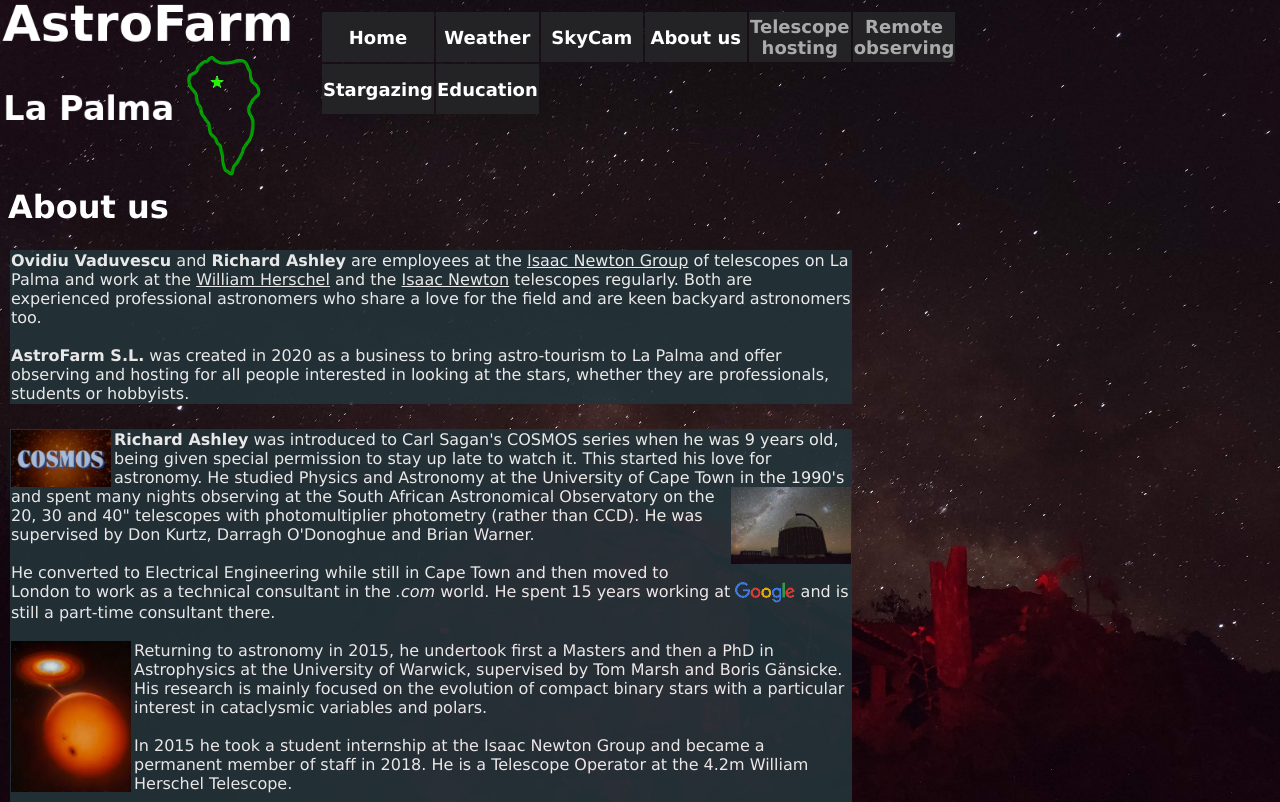
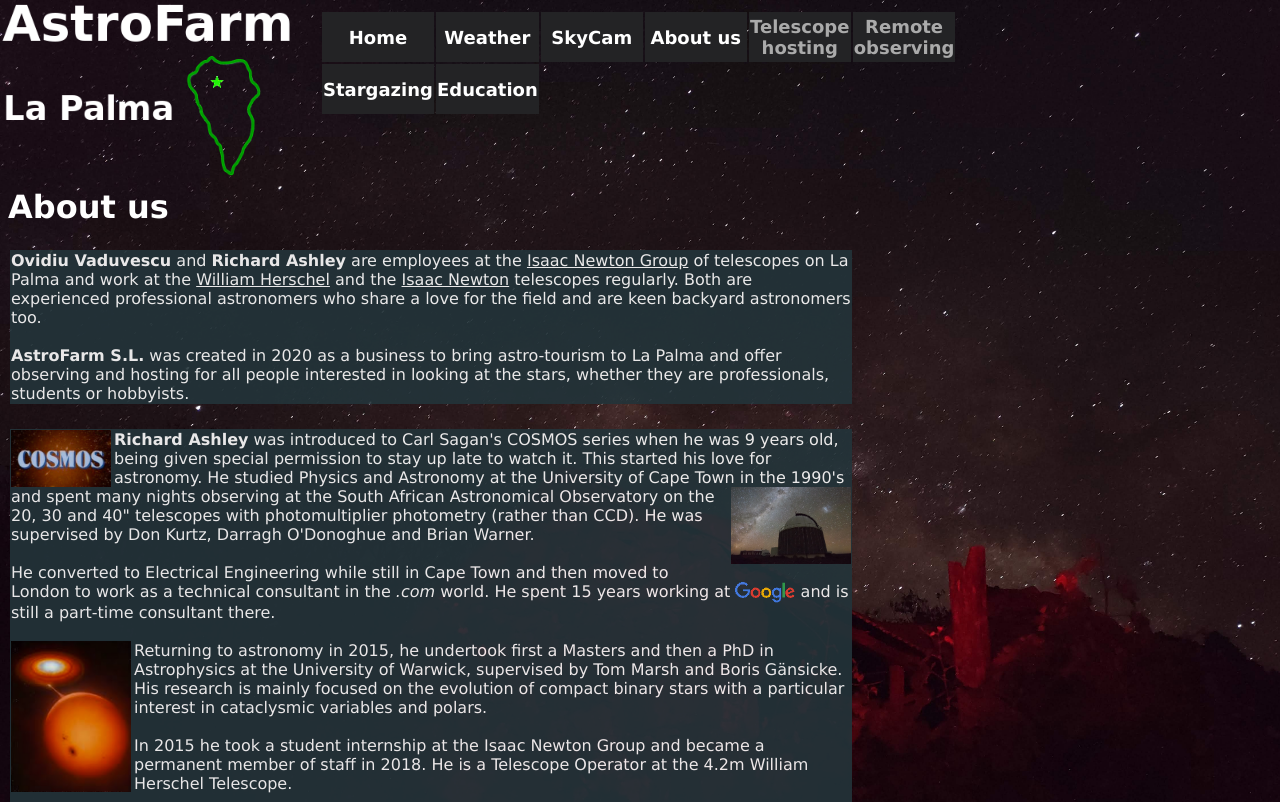
Before and after one commit to rashley2712/astroserver, a website: page www/about.html in a window 1280 px wide. Shown: the top 802 px of the page. Drawn offline with Linux system fonts and the light colour scheme.

Commit message:
prev day

```diff
--- a/www/styles.css
+++ b/www/styles.css
@@ -4,9 +4,8 @@ html {
     background-color:#151110;
     color:white;
     margin: 0 auto;
-    width: 100%;
     background-image: url("images/Viki-Catela-2.jpg");
-    background-position: center;
+    background-position: left;
     background-size: cover;
     background-repeat: no-repeat;
 }
```
